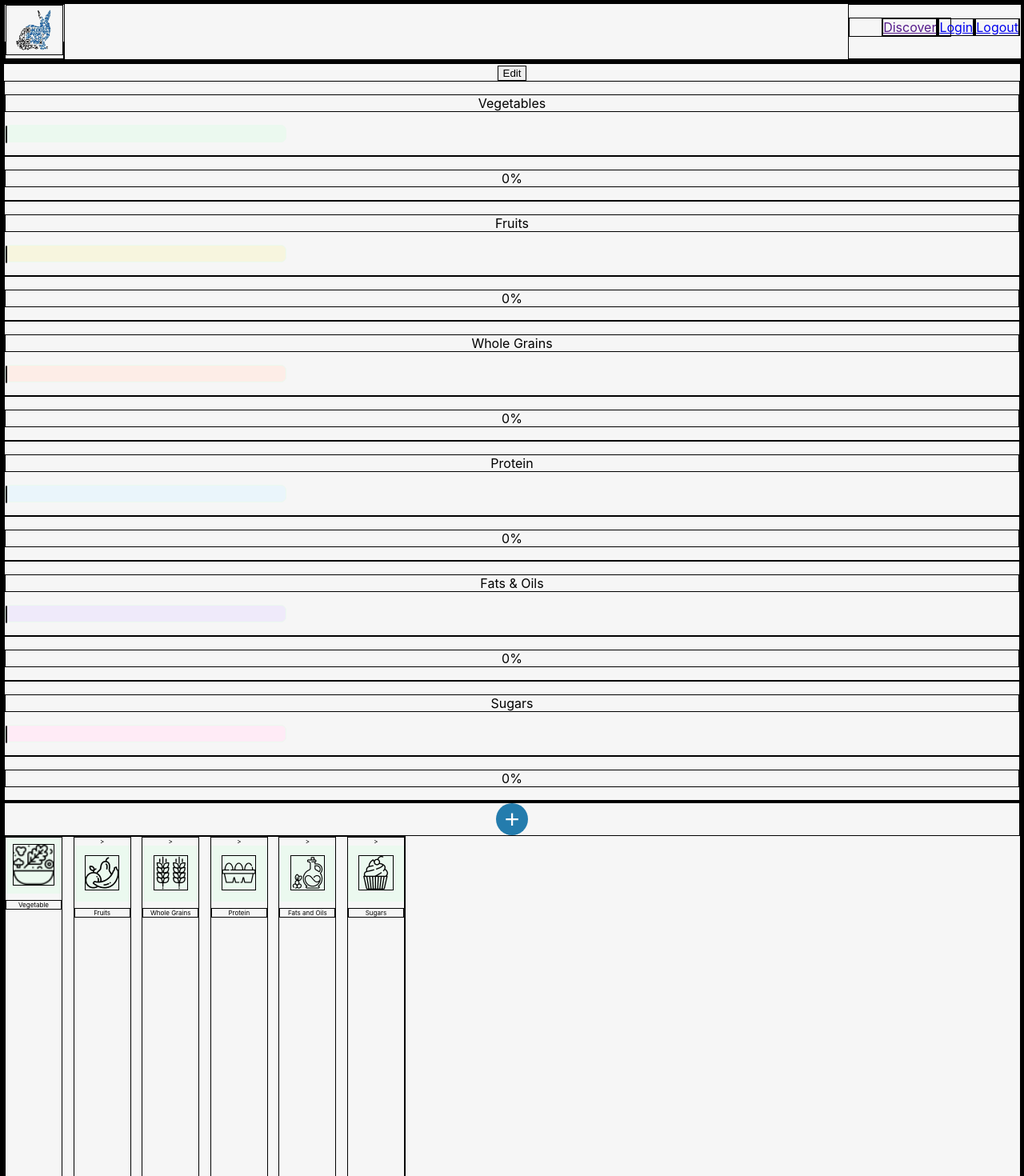
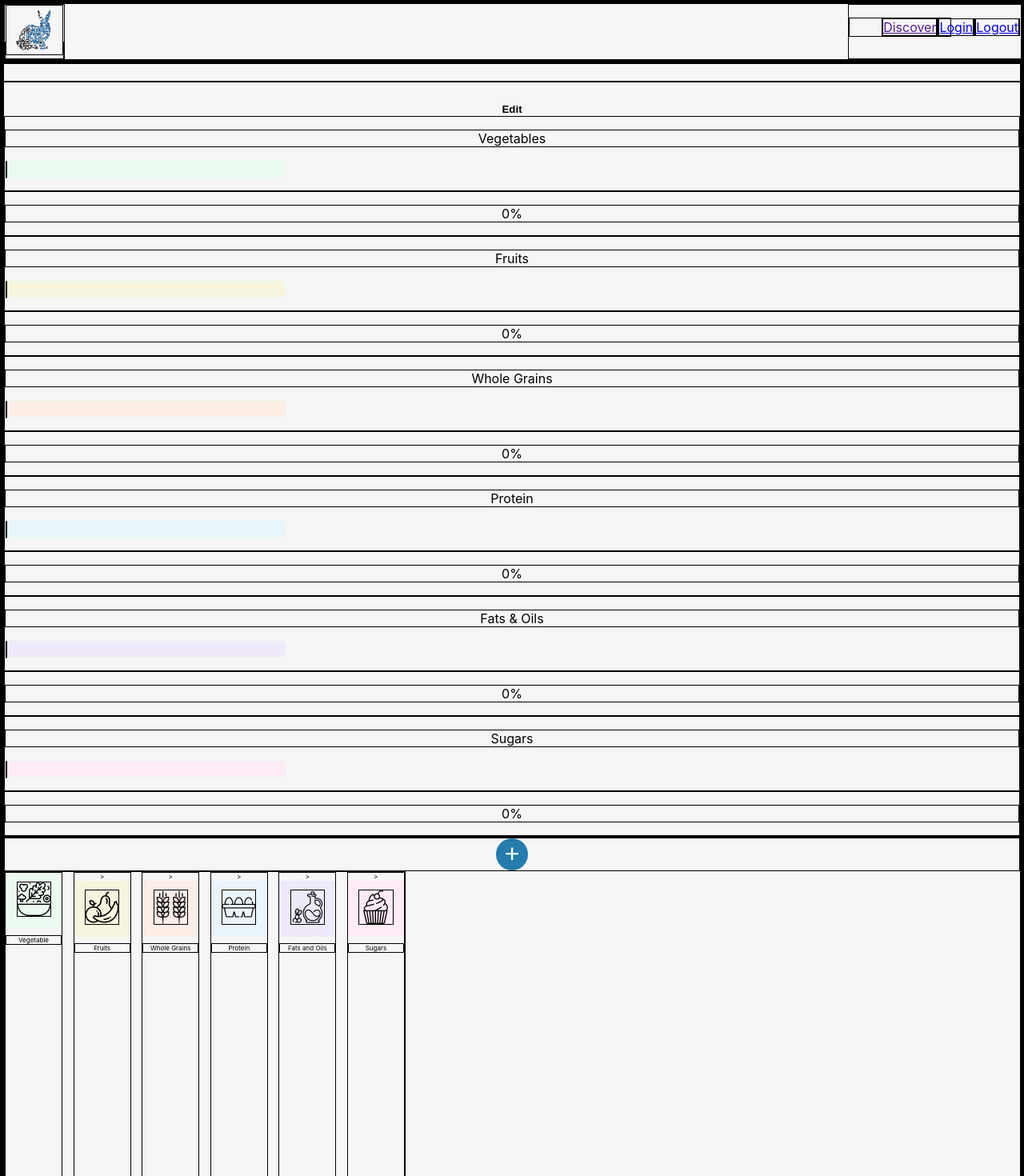
Before and after one commit to BW-Gigapet/Frontend, a React (Create React App) app in the folder gigapet/: page /dashboard in a window 1280 px wide. Shown: the top 1470 px of the page at 80% size. Built offline with nearby package versions, Linux system fonts and the light colour scheme.

Commit message:
added styling and now rendering childs name to dashboard

```diff
--- a/gigapet/src/components/AddFoodLaunch.js
+++ b/gigapet/src/components/AddFoodLaunch.js
@@ -32,7 +32,7 @@ const AddFoodLaunch = () => {
                     setOpen(true)
                 }}>
                     <VegButton>
-                        <VegImage src={ vegImage } alt='vegetable icon' />
+                        <img src={ vegImage } alt='vegetable icon' />
                     </VegButton>
                     <p>Vegetable</p>
                 </IconContainer>
@@ -40,45 +40,45 @@ const AddFoodLaunch = () => {
                     setCategory('Fruits')
                     setOpen(true)
                 }}>>
-                    <Buttons>
+                    <FruitButton>
                         <img src={ fruitImage } alt='fruit icon' />
-                    </Buttons>
+                    </FruitButton>
                     <p>Fruits</p>
                 </IconContainer>
                 <IconContainer onClick={()=>{
                     setCategory('Whole Grains')
                     setOpen(true)
                 }}>>
-                    <Buttons>
+                    <GrainButton>
                         <img src={ grainImage } alt='grain icon' />
-                    </Buttons>
+                    </GrainButton>
                     <p>Whole Grains</p>
                 </IconContainer>
                 <IconContainer onClick={()=>{
                     setCategory('Protein')
                     setOpen(true)
                 }}>>
-                    <Buttons>
+                    <ProteinButton>
                         <img src={ proteinImage } alt='protein icon' />
-                    </Buttons>
+                    </ProteinButton>
                     <p>Protein</p>
                 </IconContainer>
                 <IconContainer onClick={()=>{
                     setCategory('Fats and Oils')
                     setOpen(true)
                 }}>>
-                    <Buttons>
+                    <FatsButton>
                         <img src={ fatsImage } alt='fats and oils icon' />
-                    </Buttons>
+                    </FatsButton>
                     <p>Fats and Oils</p>
                 </IconContainer>
                 <IconContainer onClick={()=>{
                     setCategory('Sugars')
                     setOpen(true)
                 }}>>
-                <Buttons>
+                <SugarsButton>
                     <img src={ sugarsImage } alt='sugars icon' />
-                </Buttons>
+                </SugarsButton>
                 <p>Sugars</p>
                 </IconContainer>
             </Icons>
@@ -111,16 +111,17 @@ const AddButton = styled.button`
     border-radius: 50%;
     font-size: 2rem;
     border: none;
+    // margin-right: 25%;
 `;
 
-const Buttons = styled.button`
-    width: 70px;
-    height: 70px;
-    text-decoration: none;
-    border: none;
-    padding: 0;
-    background-color: #EBF9EF;
-`;
+// const Buttons = styled.button`
+//     width: 70px;
+//     height: 70px;
+//     text-decoration: none;
+//     border: none;
+//     padding: 0;
+//     background-color: #EBF9EF;
+// `;
 
 const VegButton = styled.button`
     width: 70px;
@@ -131,7 +132,50 @@ const VegButton = styled.button`
     background-color: #EBF9EF;
 `;
 
-const VegImage = styled.img`
-    width: 50px;
-    height: 50px;
+// const VegImage = styled.img`
+//     // width: 50px;
+//     // height: 50px;
+// `;
+
+const FruitButton = styled.button`
+width: 70px;
+height: 70px;
+text-decoration: none;
+border: none;
+padding: 0;
+background-color: #F7F5DE;
 `;
+
+const GrainButton = styled.button`
+width: 70px;
+height: 70px;
+text-decoration: none;
+border: none;
+padding: 0;
+background-color: #FDEDE7;
+`;
+
+const ProteinButton = styled.button`
+width: 70px;
+height: 70px;
+text-decoration: none;
+border: none;
+padding: 0;
+background-color: #EAF5FB;
+`;
+const FatsButton = styled.button`
+width: 70px;
+height: 70px;
+text-decoration: none;
+border: none;
+padding: 0;
+background-color: #EFEAFA;
+`;
+const SugarsButton = styled.button`
+width: 70px;
+height: 70px;
+text-decoration: none;
+border: none;
+padding: 0;
+background-color: #FFEBF6;
+`;
--- a/gigapet/src/components/DailyProgressSummary.js
+++ b/gigapet/src/components/DailyProgressSummary.js
@@ -1,8 +1,9 @@
-import React, { useEffect } from 'react';
+import React, { useState, useEffect } from 'react';
 import DailyProgressCategory from './DailyProgressCategory';
 import { connect } from 'react-redux';
 import { fetchMeals } from '../actions';
-import { useHistory } from 'react-router-dom'
+import { useHistory } from 'react-router-dom';
+import styled from 'styled-components';
 
 const categories = [
     {
@@ -46,15 +47,19 @@ const DailyProgressSummary = (props) => {
     console.log('Daily Progress Summary props', props)
     const history = useHistory()
 
+    const [child, setChild] = useState({})
+
     useEffect(() => {
         if (props.loggedInUser.childAccounts){
-            props.fetchMeals(props.loggedInUser.childAccounts[0].id)
+            setChild(props.loggedInUser.childAccounts[0])
+            props.fetchMeals(child.id)
         }
     },[props.loggedInUser])
 
     return (
         <div>
-            <button onClick={()=>{history.push('/dashboard/edit')}}>Edit</button>
+            <h1>{child.name}</h1>
+            <EditButton onClick={()=>{history.push('/dashboard/edit')}}>Edit</EditButton>
             {/* map categories */}
             {categories.map(category => (
                 <DailyProgressCategory /*key={}*/ category={category} />
@@ -78,3 +83,11 @@ const mapStateToProps = state => {
   }
 
 export default connect(mapStateToProps, { fetchMeals })(DailyProgressSummary);
+
+
+const EditButton = styled.button`
+  border: none;
+  font size: 1.5rem;
+  background: #f6f6f6;
+  font-weight: bold;
+`;
--- a/gigapet/src/components/Navigation.js
+++ b/gigapet/src/components/Navigation.js
@@ -1,7 +1,8 @@
 import React from 'react';
-import { Route, NavLink, Link } from 'react-router-dom';
+import { Route, NavLink, Link, Switch } from 'react-router-dom';
 import styled from 'styled-components';
 import image from '../assets/QR Bunny.png'
+
 
 const landingHandler = () => {
     window.location.href = ''
```
